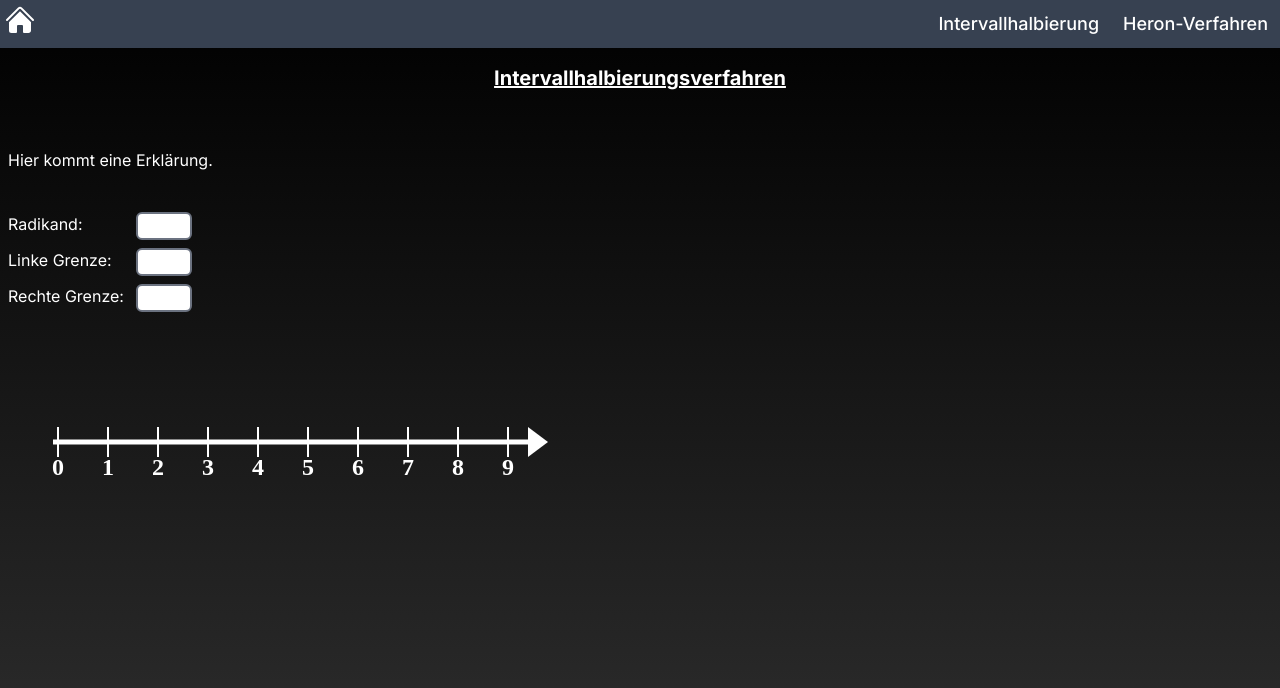
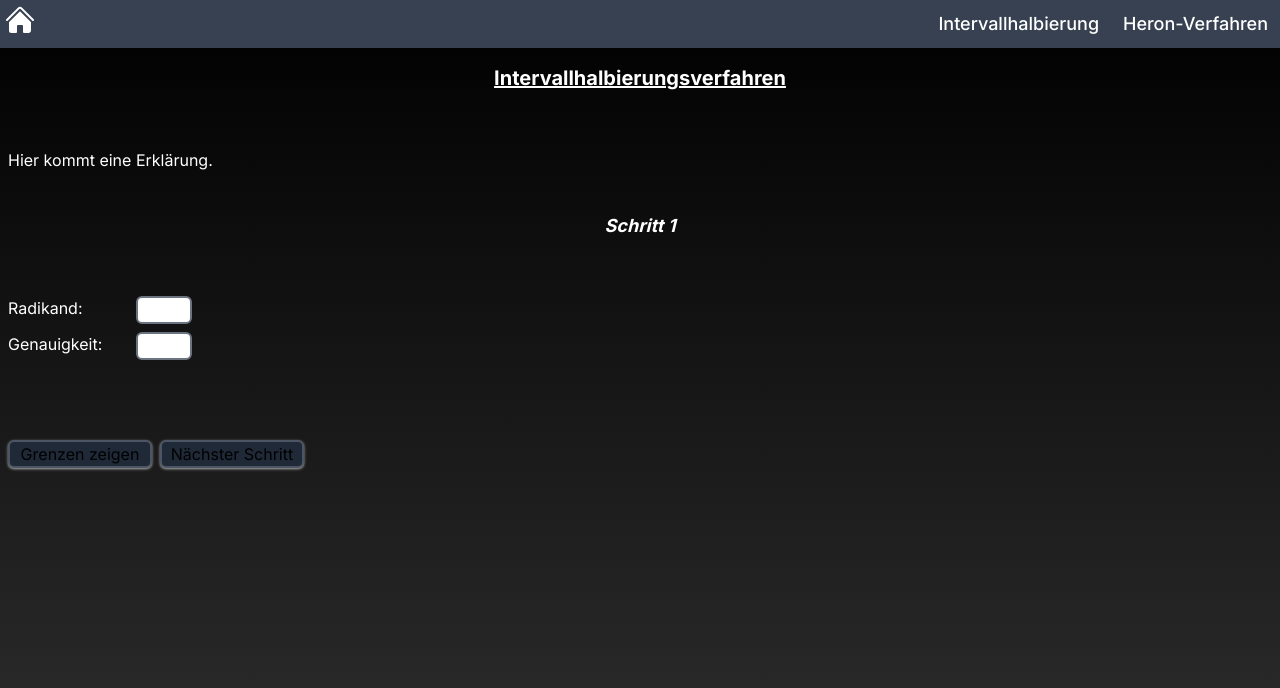
Before and after one commit to michafdlr/approximations, a Next.js app: page /intervallhalbierung in a window 1280 px wide. Shown: the top 688 px of the page. Built offline with nearby package versions, Linux system fonts and the light colour scheme.

Commit message:
Changes for the functionality and ui

```diff
--- a/app/helpers/drawing.tsx
+++ b/app/helpers/drawing.tsx
@@ -6,8 +6,8 @@ export function drawNumberLine(ctx: CanvasRenderingContext2D) {
   ctx.fillStyle = 'rgb(255,255,255)';
   ctx.lineWidth = 5;
   ctx.beginPath();
-  ctx.moveTo(5,height/2);
-  ctx.lineTo(width-20,height/2);
+  ctx.moveTo(5, height/2);
+  ctx.lineTo(width-20, height/2);
   ctx.stroke();
   ctx.beginPath();
   ctx.moveTo(width-20, height/2-15);
@@ -19,14 +19,14 @@ export function drawNumberLine(ctx: CanvasRenderingContext2D) {
 }
 
 
-export function drawTick (ctx: CanvasRenderingContext2D, x: number) {
+export function drawTick (ctx: CanvasRenderingContext2D, x: number, color: string) {
   const height = ctx.canvas.height;
   ctx.lineWidth = 2;
-  ctx.strokeStyle = 'rgb(255,255,255)';
-  ctx.fillStyle = 'rgb(255,255,255)';
+  ctx.strokeStyle = color;
+  ctx.fillStyle = color;
   ctx.beginPath();
-  ctx.moveTo(50*x+10,height/2-15);
-  ctx.lineTo(50*x+10,height/2+15);
+  ctx.moveTo(50*x+10, height/2-15);
+  ctx.lineTo(50*x+10, height/2+15);
   ctx.stroke();
   ctx.font = "bold 24px lusitana";
   ctx.textAlign = "center";
--- a/app/intervallhalbierung/page.tsx
+++ b/app/intervallhalbierung/page.tsx
@@ -7,22 +7,50 @@ import { drawTick, drawNumberLine, drawRoot } from '../helpers/drawing';
 
 export default function Intervallhalbierungsverfahren() {
   const [radikand, setRadikand] = useState('');
+  const [precision, setPrecision] = useState('');
   const [left, setLeft] = useState('');
   const [right, setRight] = useState('');
+  const [step, setStep] = useState(1);
+  // const [leftDisabled, setLeftDisabled] = useState(true);
+  // const [rightDisabled, setRightDisabled] = useState(true);
+  // const [radDisabled, setRadDisabled] = useState(false);
+  const [intervals, setIntervals] = useState({});
+  let curStates = [
+    {
+      name: 'left',
+      state: left,
+      func: setLeft
+    },
+    {
+      name: 'right',
+      state: right,
+      func: setRight
+    }
+  ]
+
+  const colorLeft = 'rgb(255,190,80)';
+  const colorRight = 'rgb(10,150,255)';
 
   useEffect(() => {
-    console.log(`radikand: ${radikand}, left: ${left}, right: ${right}`)
-  }, [radikand, left, right])
+    setIntervals(
+      calculateBoundaries(radikand, Number(precision))
+    )
+    console.log(`radikand: ${radikand}, intervals ${intervals}`)
+  }, [radikand, precision])
 
-  const draw = (ctx: CanvasRenderingContext2D) => {
+  let draw = (ctx: CanvasRenderingContext2D) => {
     drawNumberLine(ctx);
-    if (radikand && left && right) {
+    for (let i=0; i<ctx.canvas.width/50; i++) {
+      drawTick(ctx, i, 'rgb(255,255,255)');
+    }
+    if (radikand) {
       drawRoot(ctx, Math.sqrt(Number(radikand)));
-      drawTick(ctx, Number(left));
-      drawTick(ctx, Number(right));
     }
-    for (let i=0; i<ctx.canvas.width/50; i++) {
-      drawTick(ctx, i);
+    if (left) {
+      drawTick(ctx, Number(left), colorLeft);
+    }
+    if (right) {
+      drawTick(ctx, Number(right), colorRight);
     }
   }
 
@@ -30,12 +58,116 @@ export default function Intervallhalbierungsverfahren() {
       <div className="flex min-h-screen flex-col p-2">
         <h1 className="font-bold text-xl text-center underline mb-14">Intervallhalbierungsverfahren</h1>
         <p className="mb-10">Hier kommt eine Erklärung.</p>
+        <h2 className="font-bold text-lg text-center mb-14 italic">Schritt {step}</h2>
         <div className="flex flex-col gap-2 mb-20">
-          <InputField id="sqrt" name="Radikand" setState={setRadikand} curState={radikand}/>
-          <InputField id="left" name="Linke Grenze" setState={setLeft} curState={left}/>
-          <InputField id="right" name="Rechte Grenze" setState={setRight} curState={right}/>
+          <InputField id="sqrt" name="Radikand" setState={setRadikand} curState={radikand} color="red" disabled={false}/>
+          <InputField id="precision" name="Genauigkeit" setState={setPrecision} curState={precision} color='black' disabled={false}/>
+          {/* <InputField id="left" name="Linke Grenze" setState={setLeft} curState={left} color={colorLeft} disabled={leftDisabled}/>
+          <InputField id="right" name="Rechte Grenze" setState={setRight} curState={right} color={colorRight} disabled={rightDisabled}/> */}
         </div>
-        <Canvas draw={draw}/>
+        <div className='flex flex-row gap-2'>
+          {/* <RadikandButton disabled={radDisabled} radikand={radikand} curStates={curStates}/> */}
+
+          <BoundariesButton disabled={radikand === '' || precision === ''} step={step} intervals={intervals} curStates={curStates}/>
+
+          <StepButton disabled={radikand === '' || precision === ''} step={step} setStep={setStep}/>
+        </div>
+        <div className='flex justify-center'>
+          <Canvas hidden={radikand !== ''} draw={draw}/>
+        </div>
       </div>
   );
 }
+
+type CurState = {
+  name: string;
+  state: string;
+  func: (value: string) => void;
+};
+
+// function RadikandButton({disabled, radikand, curStates} : {disabled: boolean, radikand: string, curStates: Array<CurState>}) {
+//   return (
+//     <button
+//     disabled={disabled}
+//     className="w-36 bg-white-600 shadow-white-400 shadow border-gray-600 border-2 text-black rounded-md hover:bg-green-300 hover:scale-105 active:translate-x-1 active:translate-y-1 duration-150 disabled:bg-gray-800 disabled:scale-100 disabled:translate-x-0 disabled:translate-y-0"
+//     onClick={() => {
+//       if (radikand) {
+//         curStates.map(({state, func}) => {
+//           func(!state)
+//         });
+//       } else {
+//         alert('Du musst für Radikand eine Zahl zwischen 1 und 8 eintragen.')
+//       }
+//     }}
+//     >
+//       Radikand akzeptieren
+//     </button>
+//   )
+// }
+
+function BoundariesButton({disabled, step, intervals, curStates} : {disabled: boolean, step: number, intervals: { [key: number]: { left: string, right: string } }, curStates: Array<CurState>}) {
+  return (
+    <button
+    disabled={disabled}
+    className="w-36 bg-white-600 shadow-white-400 shadow border-gray-600 border-2 text-black rounded-md hover:bg-green-300 hover:scale-105 active:translate-x-1 active:translate-y-1 duration-150 disabled:bg-gray-800 disabled:scale-100 disabled:translate-x-0 disabled:translate-y-0"
+    onClick={() => {
+      curStates.map(({name, state, func}) => {
+        if (name === 'left') {
+          func(intervals[step].left)
+        } else {
+          func(intervals[step].right)
+        }
+      })
+      console.log(intervals[step]);
+      console.log(intervals);
+    }
+    }
+    >
+      Grenzen zeigen
+    </button>
+  )
+}
+
+function StepButton({disabled, step, setStep} : {disabled: boolean, step: number, setStep: any}) {
+  return (
+    <button
+    disabled={disabled}
+    className="w-36 bg-white-600 shadow-white-400 shadow border-gray-600 border-2 text-black rounded-md hover:bg-green-300 hover:scale-105 active:translate-x-1 active:translate-y-1 duration-150 disabled:bg-gray-800 disabled:scale-100 disabled:translate-x-0 disabled:translate-y-0"
+    onClick={() => {
+      setStep(step+1)
+    }
+    }
+    >
+      Nächster Schritt
+    </button>
+  )
+}
+
+const calculateBoundaries = (radikand: string, precision: number) => {
+  const rad = Number(radikand);
+  const sqrt = Math.sqrt(Number(radikand));
+  let left = Math.floor(sqrt);
+  if (left === sqrt) {
+    return {1: [left, left]}
+  }
+  let right = left+1;
+  let intervals: { [key: number]: object } = {1: {left, right}};
+  let counter = 2;
+  while (Math.floor(right*10**precision) !== Math.floor(left*10**precision)) {
+    const mid = (left + right)/2;
+    if (mid**2>rad) {
+      right = mid;
+    } else if (mid**2===rad) {
+      left = mid;
+      right = mid;
+    } else {
+      left = mid;
+    }
+    intervals[counter] = {
+      left,
+      right
+    };
+    counter++;
+  }
+  return intervals
+}
--- a/app/ui/inputs.tsx
+++ b/app/ui/inputs.tsx
@@ -2,7 +2,7 @@
 
 import { useState } from "react";
 
-export default function InputField ({ id, name, setState, curState }: { id: string, name: string, setState: any, curState: string }) {
+export default function InputField ({ id, name, setState, curState, color, disabled }: { id: string, name: string, setState: any, curState: string, color: string, disabled: boolean }) {
   return (
     <div className="flex flex-row">
       <label htmlFor={id} className="w-32">{name}: </label>
@@ -10,6 +10,9 @@ export default function InputField ({ id, name, setState, curState }: { id: stri
       className="rounded-md w-14 text-black border-solid border-gray-500 border-2"
       type="number"
       id={id}
+      style={{color: color}}
+      // hidden={disabled}
+      disabled={disabled}
       min={1}
       max={100}
       value={curState}
--- a/app/ui/visuals.tsx
+++ b/app/ui/visuals.tsx
@@ -14,5 +14,5 @@ export default function Canvas(props: any) {
     draw(context)
   }, [draw])
 
-  return <canvas width={'500px'} height={'100px'} style={{width: '500px', height: '100px'}} className="ml-10" ref={canvasRef} {...rest}/>
+  return <canvas width={'500px'} height={'100px'} style={{width: '500px', height: '100px'}} className="ml-10" ref={canvasRef} hidden={!rest.hidden}/>
 }
```
